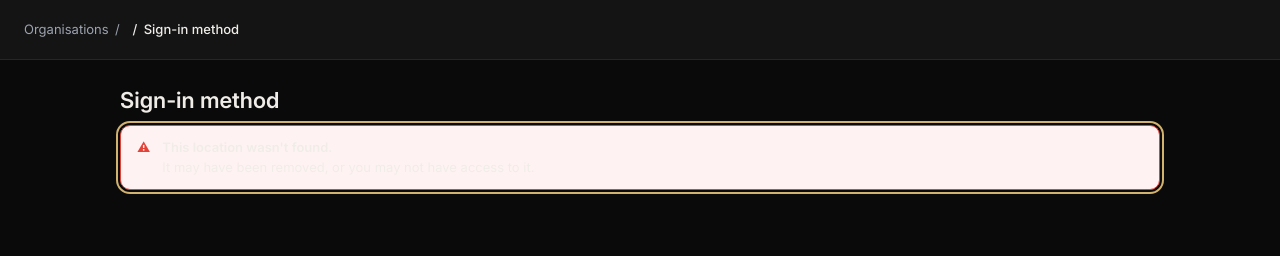
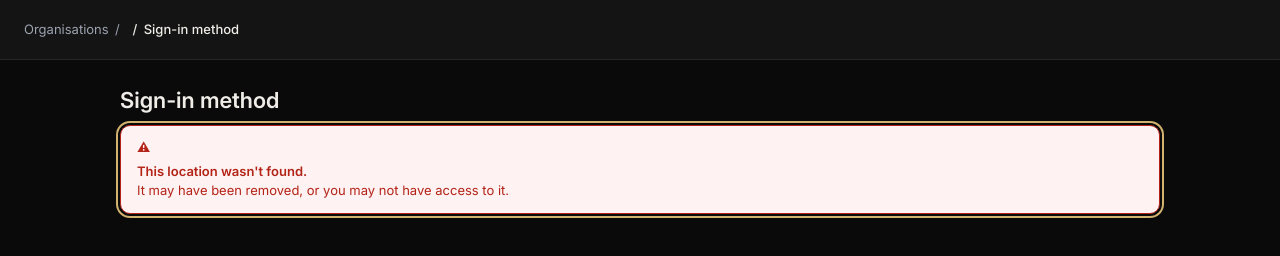
Before and after one commit to proofbyteio/FloorFunds, a plain HTML site: page ui/orgs/location-sign-in.html in a window 1280 px wide. Drawn offline with Linux system fonts and the light colour scheme.

Commit message:
Fix banner text contrast on dark theme.
Light soft banner fills were inheriting page foreground, so empty-state and status copy was invisible. Set on-banner text tokens for info/error/warning/success across admin-shell, orgs, and login-hub.

```diff
--- a/ui/admin-shell/shell.js
+++ b/ui/admin-shell/shell.js
@@ -125,7 +125,9 @@ function banner(kind, title, text) {
   const b = h("div");
   b.className = "banner banner--" + kind;
   b.setAttribute("role", kind === "error" ? "alert" : "status");
-  b.append(h("span", title));
+  const heading = h("span", title);
+  heading.className = "banner__title";
+  b.append(heading);
   if (text) b.append(h("p", text));
   return b;
 }
--- a/ui/admin-shell/theme.css
+++ b/ui/admin-shell/theme.css
@@ -155,18 +155,25 @@ body.notes-hidden .tag, body.notes-hidden .annot { display: none !important; }
 @media (prefers-reduced-motion: reduce) { .spinner { animation: none; border-right-color: currentColor; opacity: .5; } }
 
 /* ---------- Banner ---------- */
-.banner { display: flex; gap: var(--space-3); padding: var(--space-3) var(--space-4); border-radius: var(--radius-md); border: 1px solid;
-          margin-bottom: var(--space-4); font-size: var(--font-size-sm); }
+/* Soft banner fills are light; page --foreground is light on dark (DEC-227).
+   Set explicit on-banner text so title/body stay readable on every screen. */
+.banner { display: flex; flex-direction: column; gap: var(--space-1); padding: var(--space-3) var(--space-4); border-radius: var(--radius-md); border: 1px solid;
+          margin-bottom: var(--space-4); font-size: var(--font-size-sm); color: var(--banner-body); }
 .banner__icon { flex: none; font-weight: 700; }
 .banner__title { font-weight: var(--font-weight-semibold); display: block; }
-.banner--error   { background: var(--color-danger-soft); border-color: var(--color-danger); }
-.banner--error .banner__icon { color: var(--color-danger); }
-.banner--info    { background: var(--color-info-soft); border-color: var(--color-info); }
-.banner--info .banner__icon { color: var(--color-info); }
-.banner--warning { background: var(--color-warning-soft); border-color: var(--warning-banner-text); }
-.banner--warning .banner__icon { color: var(--foreground); }
-.banner--success { background: var(--color-success-soft); border-color: var(--color-success); }
-.banner--success .banner__icon { color: var(--color-success); }
+.banner > p { margin: 0; color: var(--banner-body); }
+.banner--error   { background: var(--color-danger-soft); border-color: var(--error-banner-border); color: var(--error-banner-text); }
+.banner--error .banner__icon,
+.banner--error .banner__title { color: var(--error-banner-text); }
+.banner--info    { background: var(--color-info-soft); border-color: var(--info-banner-text); color: var(--info-banner-text); }
+.banner--info .banner__icon,
+.banner--info .banner__title { color: var(--info-banner-text); }
+.banner--warning { background: var(--color-warning-soft); border-color: var(--warning-banner-border); color: var(--warning-banner-text); }
+.banner--warning .banner__icon,
+.banner--warning .banner__title { color: var(--warning-banner-text); }
+.banner--success { background: var(--color-success-soft); border-color: var(--success-banner-border); color: var(--success-banner-text); }
+.banner--success .banner__icon,
+.banner--success .banner__title { color: var(--success-banner-text); }
 
 /* ---------- Signed-in shell: icon rail + top bar (matches reference) ---------- */
 .app-shell { display: grid; grid-template-columns: var(--rail-width) 1fr; min-height: calc(100vh - 110px); }
--- a/ui/login-hub/theme.css
+++ b/ui/login-hub/theme.css
@@ -159,18 +159,25 @@ body.notes-hidden .tag, body.notes-hidden .annot { display: none !important; }
 @media (prefers-reduced-motion: reduce) { .spinner { animation: none; border-right-color: currentColor; opacity: .5; } }
 
 /* ---------- Banner ---------- */
-.banner { display: flex; gap: var(--space-3); padding: var(--space-3) var(--space-4); border-radius: var(--radius-md); border: 1px solid;
-          margin-bottom: var(--space-4); font-size: var(--font-size-sm); }
+/* Soft banner fills are light; page --foreground is light on dark (DEC-227).
+   Set explicit on-banner text so title/body stay readable on every screen. */
+.banner { display: flex; flex-direction: column; gap: var(--space-1); padding: var(--space-3) var(--space-4); border-radius: var(--radius-md); border: 1px solid;
+          margin-bottom: var(--space-4); font-size: var(--font-size-sm); color: var(--banner-body); }
 .banner__icon { flex: none; font-weight: 700; }
 .banner__title { font-weight: var(--font-weight-semibold); display: block; }
-.banner--error   { background: var(--color-danger-soft); border-color: var(--color-danger); }
-.banner--error .banner__icon { color: var(--color-danger); }
-.banner--info    { background: var(--color-info-soft); border-color: var(--color-info); }
-.banner--info .banner__icon { color: var(--color-info); }
-.banner--warning { background: var(--color-warning-soft); border-color: var(--warning-banner-text); }
-.banner--warning .banner__icon { color: var(--foreground); }
-.banner--success { background: var(--color-success-soft); border-color: var(--color-success); }
-.banner--success .banner__icon { color: var(--color-success); }
+.banner > p { margin: 0; color: var(--banner-body); }
+.banner--error   { background: var(--color-danger-soft); border-color: var(--error-banner-border); color: var(--error-banner-text); }
+.banner--error .banner__icon,
+.banner--error .banner__title { color: var(--error-banner-text); }
+.banner--info    { background: var(--color-info-soft); border-color: var(--info-banner-text); color: var(--info-banner-text); }
+.banner--info .banner__icon,
+.banner--info .banner__title { color: var(--info-banner-text); }
+.banner--warning { background: var(--color-warning-soft); border-color: var(--warning-banner-border); color: var(--warning-banner-text); }
+.banner--warning .banner__icon,
+.banner--warning .banner__title { color: var(--warning-banner-text); }
+.banner--success { background: var(--color-success-soft); border-color: var(--success-banner-border); color: var(--success-banner-text); }
+.banner--success .banner__icon,
+.banner--success .banner__title { color: var(--success-banner-text); }
 
 /* ---------- Signed-in shell: icon rail + top bar (matches reference) ---------- */
 .app-shell { display: grid; grid-template-columns: var(--rail-width) 1fr; min-height: calc(100vh - 110px); }
--- a/ui/orgs/theme.css
+++ b/ui/orgs/theme.css
@@ -155,18 +155,25 @@ body.notes-hidden .tag, body.notes-hidden .annot { display: none !important; }
 @media (prefers-reduced-motion: reduce) { .spinner { animation: none; border-right-color: currentColor; opacity: .5; } }
 
 /* ---------- Banner ---------- */
-.banner { display: flex; gap: var(--space-3); padding: var(--space-3) var(--space-4); border-radius: var(--radius-md); border: 1px solid;
-          margin-bottom: var(--space-4); font-size: var(--font-size-sm); }
+/* Soft banner fills are light; page --foreground is light on dark (DEC-227).
+   Set explicit on-banner text so title/body stay readable on every screen. */
+.banner { display: flex; flex-direction: column; gap: var(--space-1); padding: var(--space-3) var(--space-4); border-radius: var(--radius-md); border: 1px solid;
+          margin-bottom: var(--space-4); font-size: var(--font-size-sm); color: var(--banner-body); }
 .banner__icon { flex: none; font-weight: 700; }
 .banner__title { font-weight: var(--font-weight-semibold); display: block; }
-.banner--error   { background: var(--color-danger-soft); border-color: var(--color-danger); }
-.banner--error .banner__icon { color: var(--color-danger); }
-.banner--info    { background: var(--color-info-soft); border-color: var(--color-info); }
-.banner--info .banner__icon { color: var(--color-info); }
-.banner--warning { background: var(--color-warning-soft); border-color: var(--warning-banner-text); }
-.banner--warning .banner__icon { color: var(--foreground); }
-.banner--success { background: var(--color-success-soft); border-color: var(--color-success); }
-.banner--success .banner__icon { color: var(--color-success); }
+.banner > p { margin: 0; color: var(--banner-body); }
+.banner--error   { background: var(--color-danger-soft); border-color: var(--error-banner-border); color: var(--error-banner-text); }
+.banner--error .banner__icon,
+.banner--error .banner__title { color: var(--error-banner-text); }
+.banner--info    { background: var(--color-info-soft); border-color: var(--info-banner-text); color: var(--info-banner-text); }
+.banner--info .banner__icon,
+.banner--info .banner__title { color: var(--info-banner-text); }
+.banner--warning { background: var(--color-warning-soft); border-color: var(--warning-banner-border); color: var(--warning-banner-text); }
+.banner--warning .banner__icon,
+.banner--warning .banner__title { color: var(--warning-banner-text); }
+.banner--success { background: var(--color-success-soft); border-color: var(--success-banner-border); color: var(--success-banner-text); }
+.banner--success .banner__icon,
+.banner--success .banner__title { color: var(--success-banner-text); }
 
 /* ---------- Signed-in shell: icon rail + top bar (matches reference) ---------- */
 .app-shell { display: grid; grid-template-columns: var(--rail-width) 1fr; min-height: calc(100vh - 110px); }
```
Also changed, not shown: ui/admin-shell/banner-contrast.test.mjs (added, +31 -0 lines).
